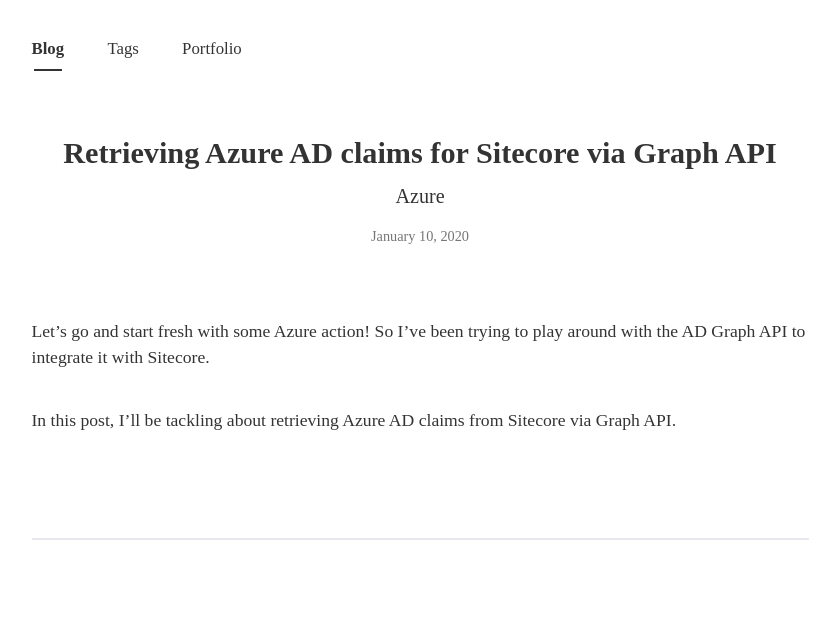
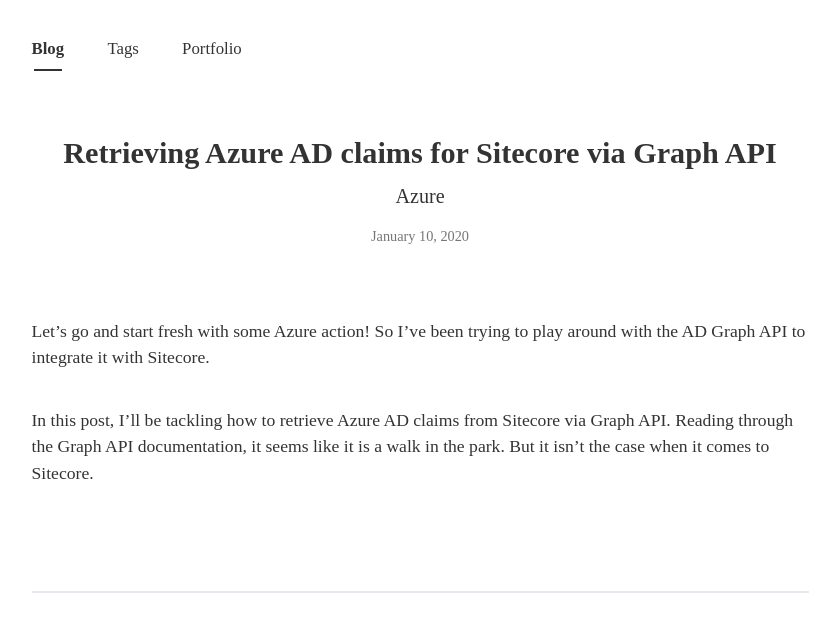
Before and after one commit to bonasfvck/blog, a Jekyll site: the page built from _posts/2020-01-10-retrieving-claims-azure-graph-sitecore.md, in a window 1280 px wide. Shown: the top 632 px of the page, without its empty margins (220-1060 px from the left). Built offline with Jekyll 4.4.1, drawn with Linux system fonts in a browser that asks for light colours; nearby versions of some CDN libraries; some web fonts are replaced; comment, search, counter and statistics services are not loaded.

Commit message:
Update 2020-01-10-retrieving-claims-azure-graph-sitecore.md

```diff
--- a/_posts/2020-01-10-retrieving-claims-azure-graph-sitecore.md
+++ b/_posts/2020-01-10-retrieving-claims-azure-graph-sitecore.md
@@ -11,4 +11,4 @@
 
 <br>
 
-In this post, I'll be tackling about retrieving Azure AD claims from Sitecore via Graph API.
+In this post, I'll be tackling how to retrieve Azure AD claims from Sitecore via Graph API. Reading through the Graph API documentation, it seems like it is a walk in the park. But it isn't the case when it comes to Sitecore.
```
